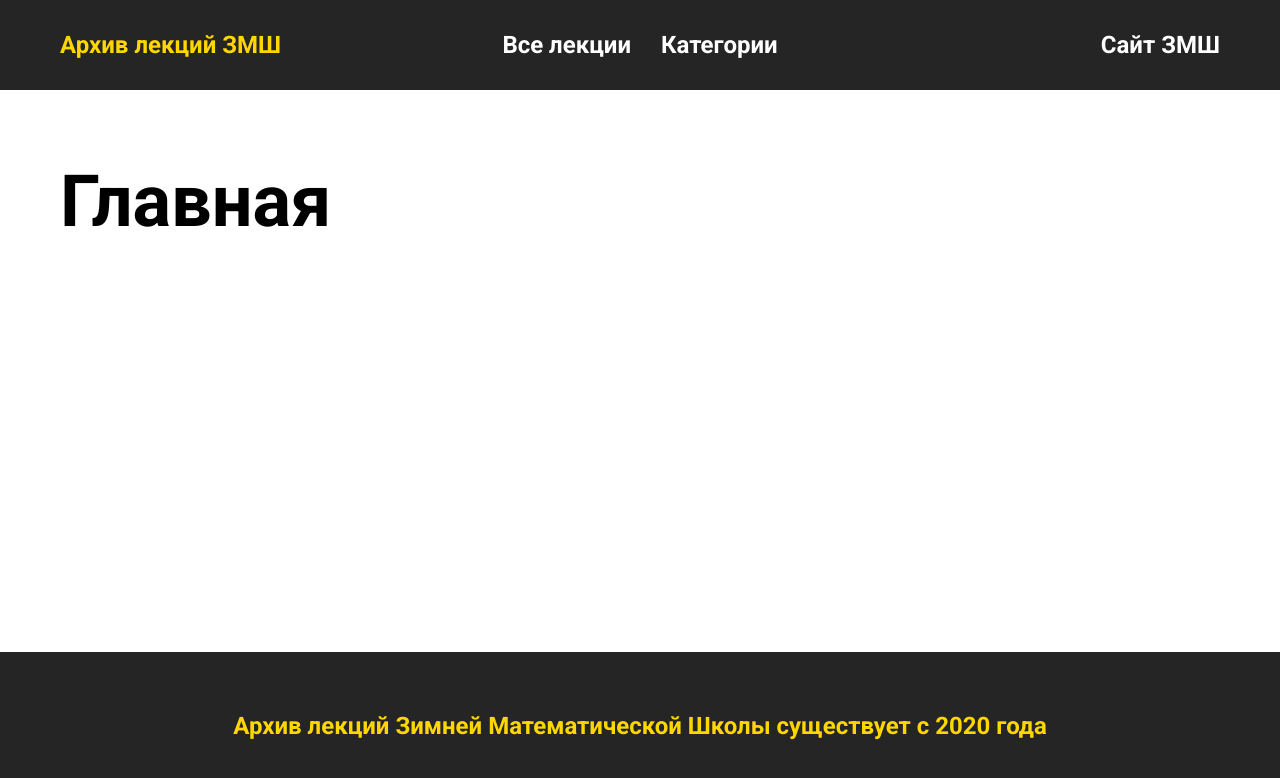
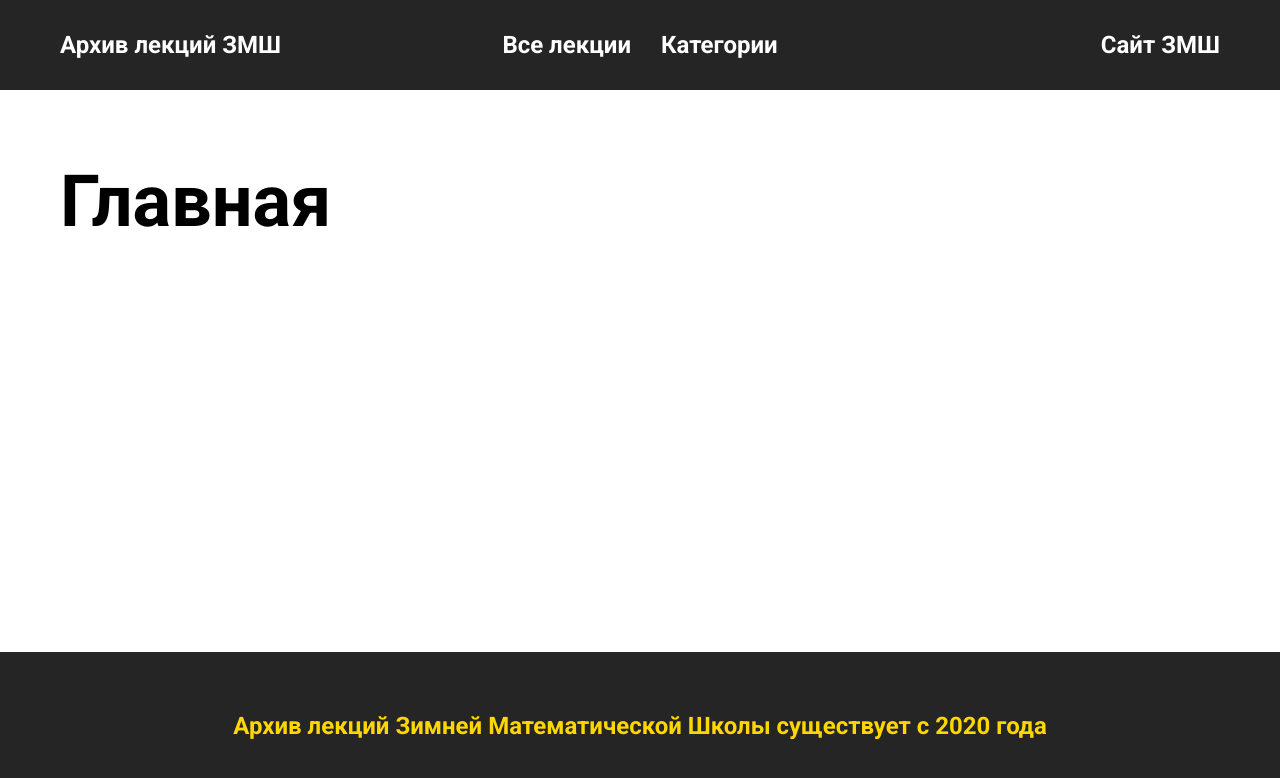
Before and after one commit to VasiliiKuznecov/lectures-archive-front, a Next.js app: page /index in a window 1280 px wide. Shown: the top 778 px of the page. Built offline with nearby package versions, Linux system fonts and the light colour scheme.

Commit message:
Fixed links

```diff
--- a/components/Header/Header.module.css
+++ b/components/Header/Header.module.css
@@ -12,6 +12,7 @@
     font-weight: bold;
     font-size: 24px;
     line-height: 28px;
+    z-index: 1;
 }
 
 .menu-wrapper {
@@ -33,6 +34,7 @@
     font-weight: bold;
     font-size: 24px;
     line-height: 28px;
+    z-index: 1;
 }
 
 .main-site {
--- a/components/Header/index.tsx
+++ b/components/Header/index.tsx
@@ -22,7 +22,11 @@ const Header: React.FC = () => {
 
     return (
         <header className={styles.container}>
-            <div className={styles.title}>Архив лекций ЗМШ</div>
+            <div className={styles.title}>
+                <Link href="/">
+                    <a className={styles.link}>Архив лекций ЗМШ</a>
+                </Link>
+            </div>
             <div className={styles['menu-wrapper']}>
                 <div className={styles.menu}>
                     {menu.map(item => {
```
